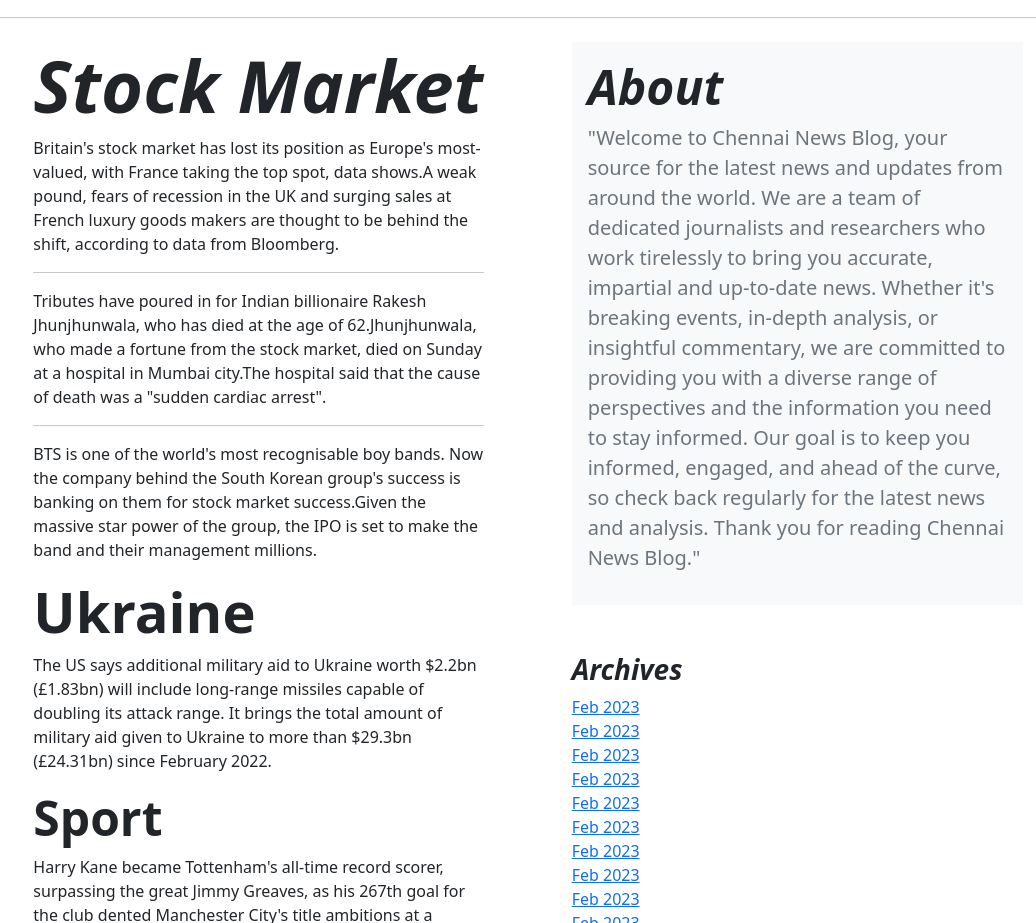
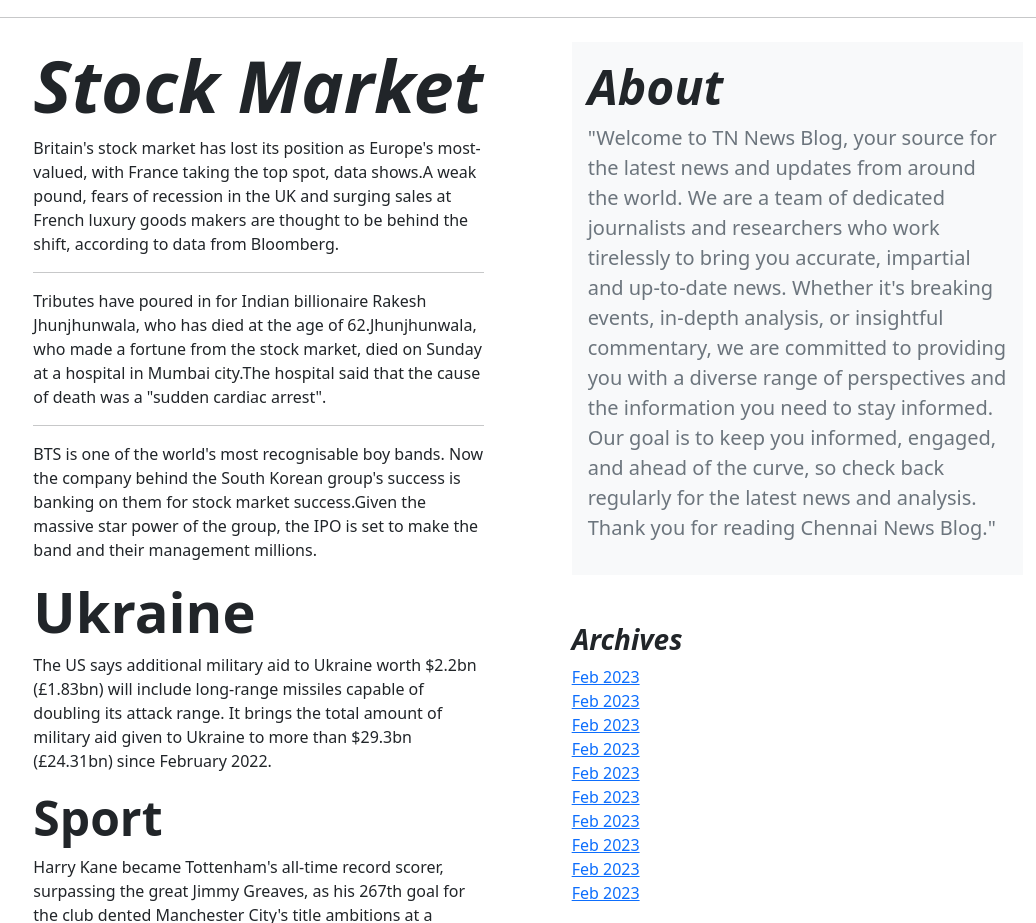
Before and after one commit to raghulashok16/newspaper-bootstrap, a plain HTML site: page index.html in a window 1280 px wide. Shown: the part 1360-2283 px from the top of the page, without its empty margins (112-1148 px from the left). Drawn offline with nearby package versions, Linux system fonts and the light colour scheme.

Commit message:
Update index.html

```diff
--- a/index.html
+++ b/index.html
@@ -206,7 +206,7 @@
             <div class="col-md-5">
                 <div class="bg-light p-3">
                     <h1 class="display-5 fw-bolder fst-italic">About</h1>
-                    <p class="lead text-muted">"Welcome to Chennai News Blog, your source for the latest news and
+                    <p class="lead text-muted">"Welcome to TN News Blog, your source for the latest news and
                         updates from around the world. We are a team of dedicated journalists and researchers who work
                         tirelessly to bring you accurate, impartial and up-to-date news. Whether it's breaking events,
                         in-depth analysis, or insightful commentary, we are committed to providing you with a diverse
```
